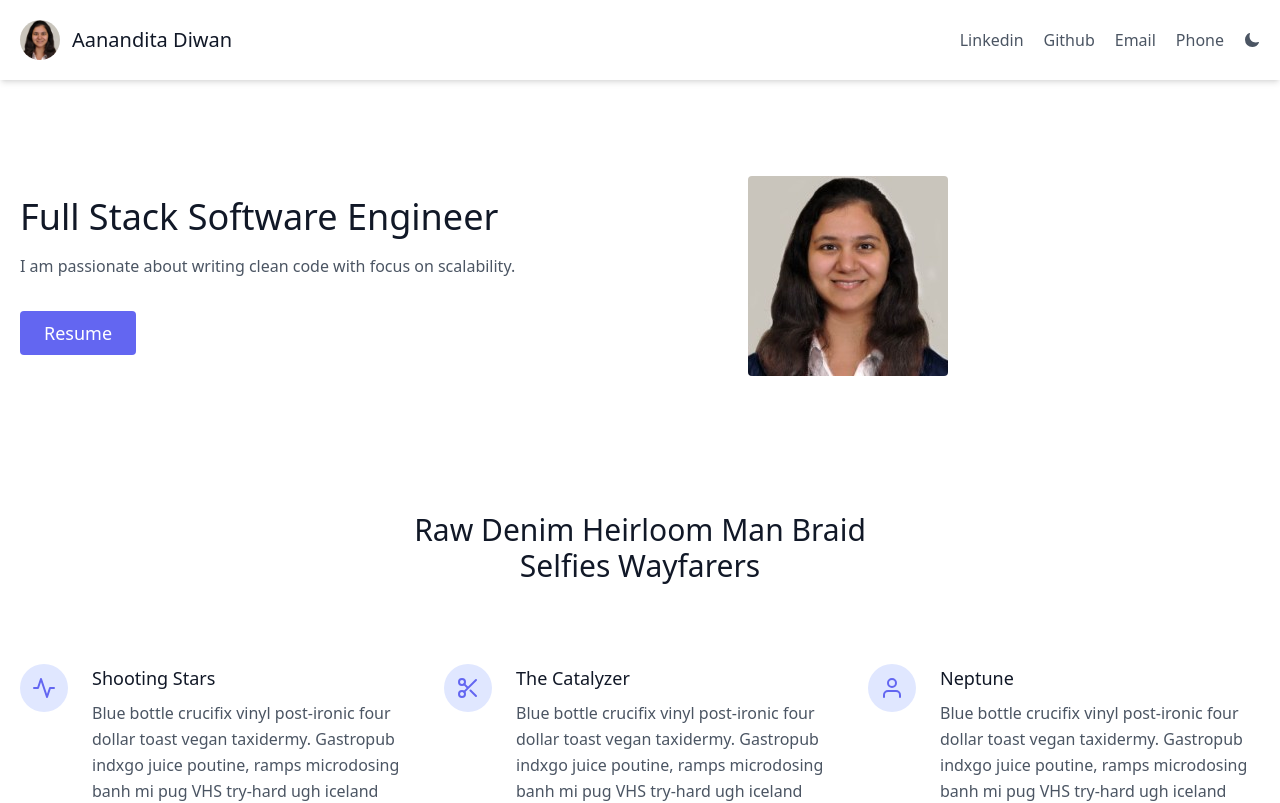
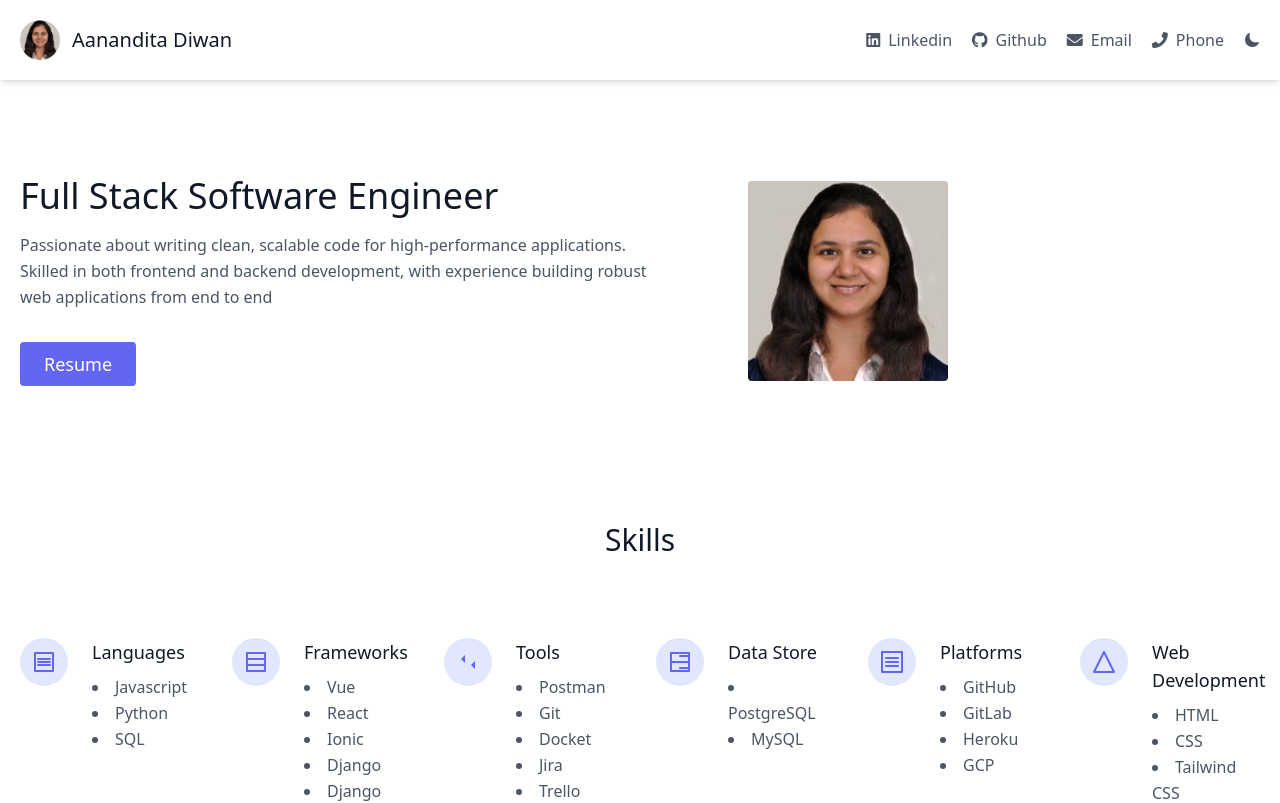
Before and after one commit to aananditadiwan/aananditadiwan.com, a React (Vite) app: page /contact in a window 1280 px wide. Shown: the top 803 px of the page. Built offline with nearby package versions, Linux system fonts and the light colour scheme.

Commit message:
About section update

```diff
--- a/index.html
+++ b/index.html
@@ -6,6 +6,7 @@
     <link rel="icon" href="/annie.png" type="image/png" />
     <meta name="viewport" content="width=device-width, initial-scale=1.0" />
     <title>Aanandita Diwan</title>
+    <link rel="stylesheet" href="https://cdnjs.cloudflare.com/ajax/libs/font-awesome/5.15.4/css/all.min.css">
   </head>
   <body>
     <main id="root"></main>
--- a/src/App.jsx
+++ b/src/App.jsx
@@ -1,12 +1,12 @@
 import { Hero, Feature, Education, Skills, Experience, Testimonial } from "./components";
+import * as data from "./components/TextData"
 
 export default function App() {
-  let designation = "Full Stack Software Engineer"
-  let summary= "I am passionate about writing clean code with focus on scalability."
+
   return (
     <>
-      <Hero title={designation} summary={summary}/>
-      <Feature />
+      <Hero title={data.designation} summary={data.summary}/>
+      <Feature languages={data.languages} frameworks={data.frameworks} tools={data.tools} dataStore={data.dataStore} platforms={data.platforms} webDev={data.webDev}/>
       <Education />
       <Skills />
       <Experience />
--- a/src/components/About.jsx
+++ b/src/components/About.jsx
@@ -1,64 +1,136 @@
-export default function Feature() {
+import React from 'react';
+
+export default function Feature({ languages, frameworks, tools, dataStore, platforms, webDev }) {
+  const categories = [
+    { title: "Languages", skills: languages },
+    { title: "Frameworks", skills: frameworks },
+    { title: "Tools", skills: tools },
+    { title: "Data Store", skills: dataStore },
+    { title: "Platforms", skills: platforms },
+    { title: "Web Development", skills: webDev },
+  ];
+
+  // Function to return SVG based on title
+  const getSVG = (title) => {
+    switch (title) {
+      case "Languages":
+        return (
+          <svg
+            fill="none"
+            stroke="currentColor"
+            strokeLinecap="round"
+            strokeLinejoin="round"
+            strokeWidth="2"
+            className="w-6 h-6"
+            viewBox="0 0 24 24"
+          >
+            <path d="M3 3h18v18H3z"></path>
+            <path d="M6 9h12M6 15h12M6 12h12"></path>
+          </svg>
+        );
+      case "Frameworks":
+        return (
+          <svg
+            fill="none"
+            stroke="currentColor"
+            strokeLinecap="round"
+            strokeLinejoin="round"
+            strokeWidth="2"
+            className="w-6 h-6"
+            viewBox="0 0 24 24"
+          >
+            <path d="M3 3h18v18H3z"></path>
+            <path d="M3 9h18M3 15h18"></path>
+          </svg>
+        );
+      case "Tools":
+        return (
+          <svg
+            fill="currentColor"
+            strokeLinecap="round"
+            strokeLinejoin="round"
+            strokeWidth="2"
+            className="w-6 h-6"
+            viewBox="0 0 24 24"
+          >
+            <path d="M9 5l-4 4 4 4M5 9l4-4M19 19l-4-4 4-4M15 15l4 4"></path>
+          </svg>
+        );
+      case "Data Store":
+        return (
+          <svg
+            fill="none"
+            stroke="currentColor"
+            strokeLinecap="round"
+            strokeLinejoin="round"
+            strokeWidth="2"
+            className="w-6 h-6"
+            viewBox="0 0 24 24"
+          >
+            <path d="M3 3h18v18H3z"></path>
+            <path d="M12 12h8M4 12h8M12 6h8M12 18h8"></path>
+          </svg>
+        );
+      case "Platforms":
+        return (
+          <svg
+            fill="none"
+            stroke="currentColor"
+            strokeLinecap="round"
+            strokeLinejoin="round"
+            strokeWidth="2"
+            className="w-6 h-6"
+            viewBox="0 0 24 24"
+          >
+            <path d="M2 2h20v20H2z"></path>
+            <path d="M6 12h12M6 8h12M6 16h12"></path>
+          </svg>
+        );
+      case "Web Development":
+        return (
+          <svg
+            fill="none"
+            stroke="currentColor"
+            strokeLinecap="round"
+            strokeLinejoin="round"
+            strokeWidth="2"
+            className="w-6 h-6"
+            viewBox="0 0 24 24"
+          >
+            <path d="M12 2L2 22h20L12 2z"></path>
+          </svg>
+        );
+      default:
+        return null;
+    }
+  };
+
   return (
-    <section class="text-gray-600 body-font dark:text-gray-400 dark:bg-gray-900">
-      <div class="container px-5 pt-10 pb-14 mx-auto">
-        <h1 class="sm:text-3xl text-2xl font-medium title-font text-center text-gray-900 mb-20 dark:text-white">Raw Denim Heirloom Man Braid
-          <br class="hidden sm:block" />Selfies Wayfarers
+    <section className="text-gray-600 body-font dark:text-gray-400 dark:bg-gray-900">
+      <div className="container px-5 pt-10 pb-14 mx-auto">
+        <h1 className="sm:text-3xl text-2xl font-medium title-font text-center text-gray-900 mb-20 dark:text-white">
+          Skills
         </h1>
-        <div class="flex flex-wrap sm:-m-4 -mx-4 -mb-10 -mt-4 md:space-y-0 space-y-6">
-          <div class="p-4 md:w-1/3 flex">
-            <div class="w-12 h-12 inline-flex items-center justify-center rounded-full bg-indigo-100 text-indigo-500 mb-4 flex-shrink-0 dark:bg-gray-800 dark:text-indigo-400">
-              <svg fill="none" stroke="currentColor" strokeLinecap="round" strokeLinejoin="round" strokeWidth="2" class="w-6 h-6" viewBox="0 0 24 24">
-                <path d="M22 12h-4l-3 9L9 3l-3 9H2"></path>
-              </svg>
+        <div className="flex flex-wrap sm:-m-4 -mx-4 -mb-10 -mt-4 md:space-y-0 space-y-6">
+          {categories.map(({ title, skills }) => (
+            <div key={title} className="p-4 md:w-1/6 flex">
+              <div className="w-12 h-12 inline-flex items-center justify-center rounded-full bg-indigo-100 text-indigo-500 mb-4 flex-shrink-0 dark:bg-gray-800 dark:text-indigo-400">
+                {getSVG(title)} {/* Render SVG based on title */}
+              </div>
+              <div className="flex-grow pl-6">
+                <h2 className="text-gray-900 text-lg title-font font-medium mb-2 dark:text-white">
+                  {title}
+                </h2>
+                <ul className="list-disc list-inside leading-relaxed text-base">
+                  {skills.map((skill, index) => (
+                    <li key={index}>{skill}</li>
+                  ))}
+                </ul>
+              </div>
             </div>
-            <div class="flex-grow pl-6">
-              <h2 class="text-gray-900 text-lg title-font font-medium mb-2 dark:text-white">Shooting Stars</h2>
-              <p class="leading-relaxed text-base">Blue bottle crucifix vinyl post-ironic four dollar toast vegan taxidermy. Gastropub indxgo juice poutine, ramps microdosing banh mi pug VHS try-hard ugh iceland kickstarter tumblr live-edge tilde.</p>
-              <a class="mt-3 text-indigo-500 inline-flex items-center dark:text-indigo-400">Learn More
-                <svg fill="none" stroke="currentColor" strokeLinecap="round" strokeLinejoin="round" strokeWidth="2" class="w-4 h-4 ml-2" viewBox="0 0 24 24">
-                  <path d="M5 12h14M12 5l7 7-7 7"></path>
-                </svg>
-              </a>
-            </div>
-          </div>
-          <div class="p-4 md:w-1/3 flex">
-            <div class="w-12 h-12 inline-flex items-center justify-center rounded-full bg-indigo-100 text-indigo-500 mb-4 flex-shrink-0 dark:bg-gray-800 dark:text-indigo-400">
-              <svg fill="none" stroke="currentColor" strokeLinecap="round" strokeLinejoin="round" strokeWidth="2" class="w-6 h-6" viewBox="0 0 24 24">
-                <circle cx="6" cy="6" r="3"></circle>
-                <circle cx="6" cy="18" r="3"></circle>
-                <path d="M20 4L8.12 15.88M14.47 14.48L20 20M8.12 8.12L12 12"></path>
-              </svg>
-            </div>
-            <div class="flex-grow pl-6">
-              <h2 class="text-gray-900 text-lg title-font font-medium mb-2 dark:text-white">The Catalyzer</h2>
-              <p class="leading-relaxed text-base">Blue bottle crucifix vinyl post-ironic four dollar toast vegan taxidermy. Gastropub indxgo juice poutine, ramps microdosing banh mi pug VHS try-hard ugh iceland kickstarter tumblr live-edge tilde.</p>
-              <a class="mt-3 text-indigo-500 inline-flex items-center dark:text-indigo-400">Learn More
-                <svg fill="none" stroke="currentColor" strokeLinecap="round" strokeLinejoin="round" strokeWidth="2" class="w-4 h-4 ml-2" viewBox="0 0 24 24">
-                  <path d="M5 12h14M12 5l7 7-7 7"></path>
-                </svg>
-              </a>
-            </div>
-          </div>
-          <div class="p-4 md:w-1/3 flex">
-            <div class="w-12 h-12 inline-flex items-center justify-center rounded-full bg-indigo-100 text-indigo-500 mb-4 flex-shrink-0 dark:bg-gray-800 dark:text-indigo-400">
-              <svg fill="none" stroke="currentColor" strokeLinecap="round" strokeLinejoin="round" strokeWidth="2" class="w-6 h-6" viewBox="0 0 24 24">
-                <path d="M20 21v-2a4 4 0 00-4-4H8a4 4 0 00-4 4v2"></path>
-                <circle cx="12" cy="7" r="4"></circle>
-              </svg>
-            </div>
-            <div class="flex-grow pl-6">
-              <h2 class="text-gray-900 text-lg title-font font-medium mb-2 dark:text-white">Neptune</h2>
-              <p class="leading-relaxed text-base">Blue bottle crucifix vinyl post-ironic four dollar toast vegan taxidermy. Gastropub indxgo juice poutine, ramps microdosing banh mi pug VHS try-hard ugh iceland kickstarter tumblr live-edge tilde.</p>
-              <a class="mt-3 text-indigo-500 inline-flex items-center dark:text-indigo-400">Learn More
-                <svg fill="none" stroke="currentColor" strokeLinecap="round" strokeLinejoin="round" strokeWidth="2" class="w-4 h-4 ml-2" viewBox="0 0 24 24">
-                  <path d="M5 12h14M12 5l7 7-7 7"></path>
-                </svg>
-              </a>
-            </div>
-          </div>
+          ))}
         </div>
       </div>
     </section>
-  )
+  );
 }
--- a/src/components/Navbar.jsx
+++ b/src/components/Navbar.jsx
@@ -20,10 +20,36 @@ export default function Navbar() {
           <span class="ml-3 text-xl">Aanandita Diwan</span>
         </a>
         <nav class="md:ml-auto flex flex-wrap items-center text-base justify-center">
-          <a class="mr-5 hover:text-gray-900 dark:hover:text-white">Linkedin</a>
-          <a class="mr-5 hover:text-gray-900 dark:hover:text-white">Github</a>
-          <a class="mr-5 hover:text-gray-900 dark:hover:text-white">Email</a>
-          <a class="mr-5 hover:text-gray-900 dark:hover:text-white">Phone</a>
+        <p class="mr-5 hover:text-gray-900 dark:hover:text-white">
+              <a
+                  href="https://www.linkedin.com/in/aananditadiwan"
+                  className="hover:underline"
+                  target="_blank"
+                  rel="noreferrer"
+              >
+                  <i class="fab fa-linkedin mr-2"></i>Linkedin
+              </a>
+          </p>
+          <p class="mr-5 hover:text-gray-900 dark:hover:text-white">
+              <a
+                  href="https://www.github.com/aananditadiwan"
+                  className="hover:underline"
+                  target="_blank"
+                  rel="noreferrer"
+              >
+                  <i class="fab fa-github mr-2"></i>Github
+              </a>
+          </p>
+          <p class="mr-5 hover:text-gray-900 dark:hover:text-white">
+              <a href="mailto:iam@aananditadiwan.com" class="hover:underline">
+                  <i class="fas fa-envelope mr-2"></i>Email
+              </a>
+          </p>
+          <p class="mr-5 hover:text-gray-900 dark:hover:text-white">
+              <a href="tel:+919990864545" class="hover:underline">
+                  <i class="fas fa-phone mr-2"></i>Phone
+              </a>
+          </p>
         </nav>
         <button onClick={darkModeHandler} >
           { dark && <IoSunny /> }
--- /dev/null
+++ b/src/components/TextData.js
@@ -0,0 +1,8 @@
+export let designation = "Full Stack Software Engineer";
+export let summary= "Passionate about writing clean, scalable code for high-performance applications. Skilled in both frontend and backend development, with experience building robust web applications from end to end";
+export let languages= ["Javascript","Python","SQL"];
+export let frameworks = ["Vue","React","Ionic","Django","Django REST"]
+export let tools = ["Postman","Git", "Docket","Jira","Trello","Asana"]
+export let dataStore = ["PostgreSQL","MySQL"]
+export let platforms = ["GitHub","GitLab","Heroku","GCP"]
+export let webDev = ["HTML","CSS","Tailwind CSS","Bootstrap"]
```
Also changed, not shown: src/components/Footer.jsx (+2 -20 lines), src/components/SkillCategory.jsx (added, +29 -0 lines).
